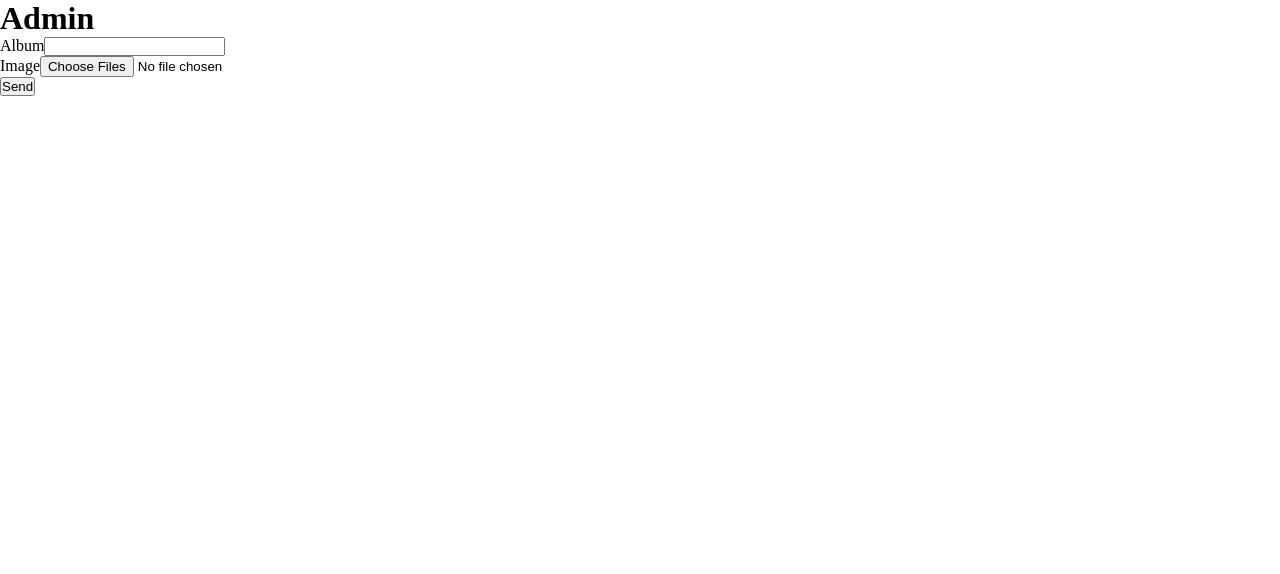
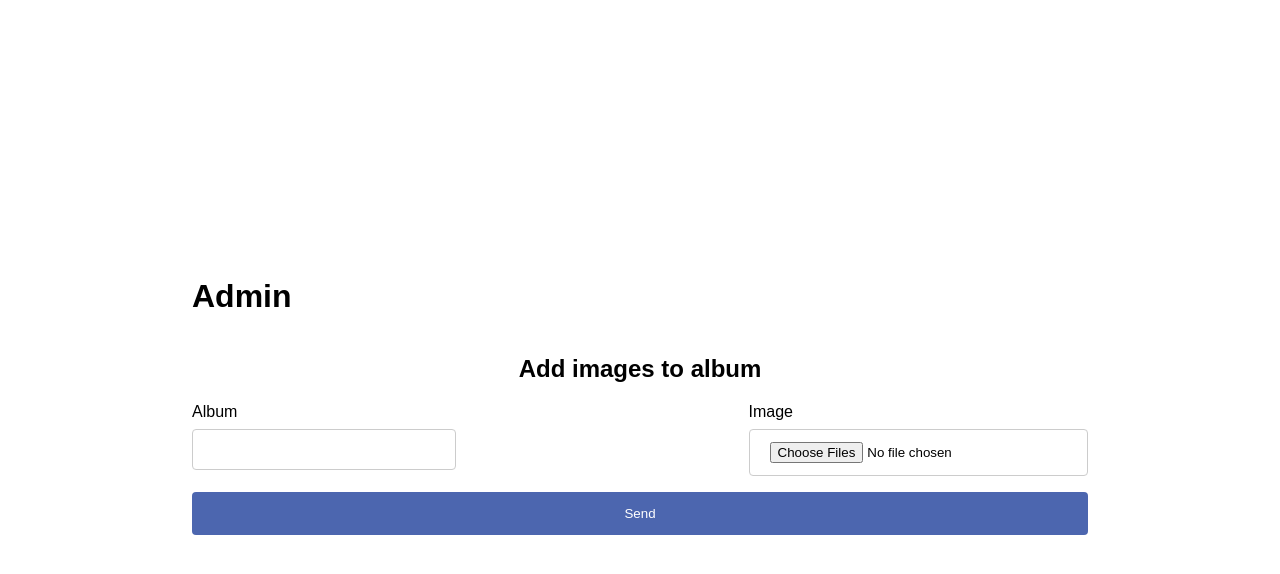
Before and after one commit to LeonardoBevilacqua/project-blue-frame, a React (Create React App) app in the folder client/: page /admin in a window 1280 px wide. Shown: the top 574 px of the page. Built offline with nearby package versions, Linux system fonts and the light colour scheme.

Commit message:
styling admin

```diff
--- a/client/src/pages/Admin/Admin.css
+++ b/client/src/pages/Admin/Admin.css
@@ -2,4 +2,61 @@
 	margin: 0;
 	padding: 0;
 	cursor: auto;
+	font-family: Arial, Helvetica, sans-serif;
 }
+
+.admin-container {
+	height: 100vh;
+    display: flex;
+    align-items: center;
+    flex-direction: row;
+    justify-content: center;
+}
+
+.box {
+	padding: 15%;
+	width: 100%;
+}
+
+h1,h2 {
+	margin: 20px 0;
+}
+
+form {
+	margin: auto;
+	display: flex;
+	flex-direction: column;
+	align-items: center;
+}
+
+form > div.row {
+	width: 100%;
+	display: flex;
+	justify-content: space-between;
+}
+
+input {
+	width: 100%;
+	padding: 12px 20px;
+	margin: 8px 0;
+	display: inline-block;
+	border: 1px solid #ccc;
+	border-radius: 4px;
+	box-sizing: border-box;
+}
+
+button {
+	align-self: flex-end;
+	width: 100%;
+	background-color: #4c66af;
+	color: white;
+	padding: 14px 20px;
+	margin: 8px 0;
+	border: none;
+	border-radius: 4px;
+	cursor: pointer;
+}
+
+button:hover {
+	background-color: #457ba0;
+}
--- a/client/src/pages/Admin/Admin.tsx
+++ b/client/src/pages/Admin/Admin.tsx
@@ -19,9 +19,12 @@ function Admin() {
 	};
 
 	return (
-		<div onSubmit={handleSubmit(onSubmit)}>
+		<div className="admin-container">
+			<div className="box">
 				<h1>Admin</h1>
-			<form>
+				<form onSubmit={handleSubmit(onSubmit)}>
+					<h2>Add images to album</h2>
+					<div className="row">
 						<div>
 							<label htmlFor="album">Album</label>
 							<input type="text" {...register('album', { required: true })} id="album" />
@@ -29,13 +32,18 @@ function Admin() {
 						</div>
 						<div>
 							<label htmlFor="image">Image</label>
-					<input type="file" {...register('images', { required: true })} id="images" multiple={true} />
+							<input
+								type="file"
+								{...register('images', { required: true })}
+								id="images"
+								multiple={true}
+							/>
 							{errors.images && <p>Required</p>}
 						</div>
-				<div>
+					</div>
 					<button type="submit">Send</button>
+				</form>
 			</div>
-			</form>
 		</div>
 	);
 }
```
Lines whose indentation alone changed are shown as unchanged.
